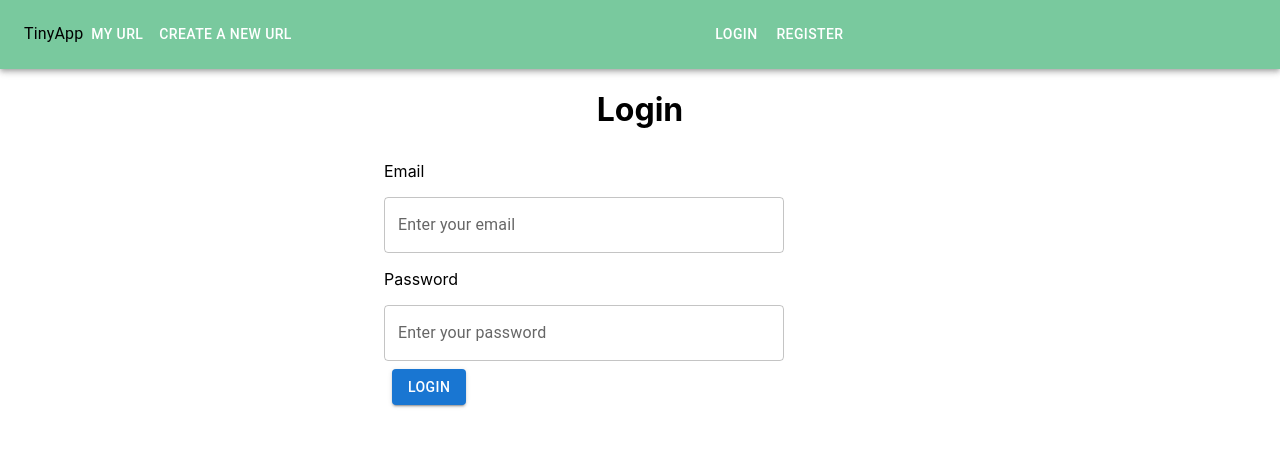
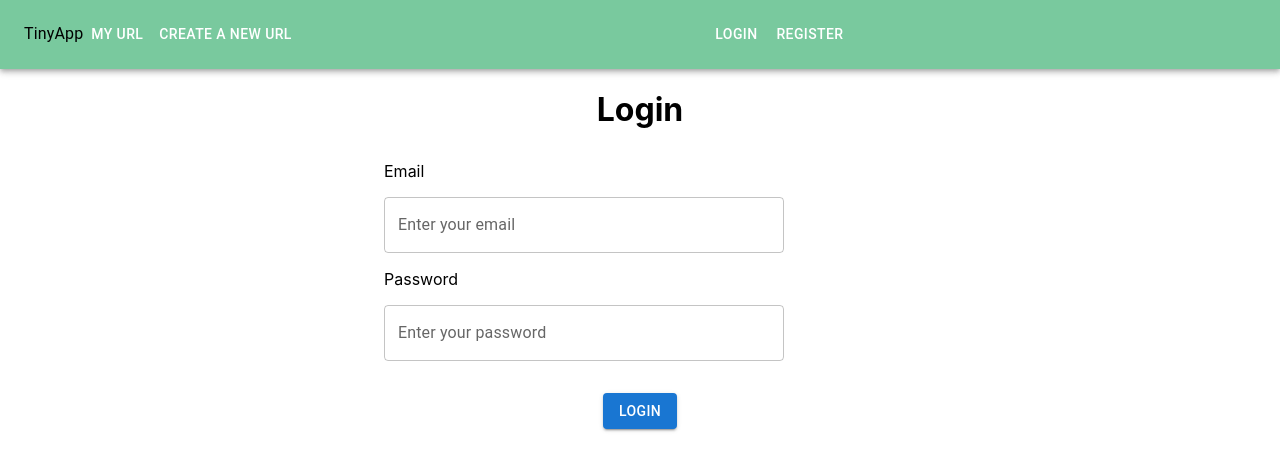
Before and after one commit to patriceandrea/tinyapp-2.0, a React (Create React App) app in the folder client/: page /login in a window 1280 px wide. Shown: the top 470 px of the page. Built offline with nearby package versions, Linux system fonts and the light colour scheme.

Commit message:
fix button placement for login and register

```diff
--- a/client/src/Components/AuthenTextField.tsx
+++ b/client/src/Components/AuthenTextField.tsx
@@ -1,7 +1,7 @@
 import * as React from 'react';
 import Box from '@mui/material/Box';
 import TextField from '@mui/material/TextField';
-import Button from '@mui/material/Button';
+
 import "../stylesheet/AuthenTextField.css"
 
 export default function AuthenTextField() {
@@ -35,7 +35,7 @@ export default function AuthenTextField() {
 
 
       </div>
-      <Button variant="contained" sx={{ m: 1 }}>Login</Button>
+
     </div>
 
   );
--- a/client/src/Components/Text.tsx
+++ b/client/src/Components/Text.tsx
@@ -6,7 +6,8 @@ import Button from '@mui/material/Button';
 
 export default function Text() {
   return (
-    <div className='text-field'>
+    <div >
+
       <Box
         sx={{
           width: 400,
--- a/client/src/pages/Login.tsx
+++ b/client/src/pages/Login.tsx
@@ -1,7 +1,8 @@
 import React from "react";
 import Header from "../Components/Header";
 import AuthenTextField from "../Components/AuthenTextField";
-
+import Button from '@mui/material/Button';
+import { Box } from "@mui/material";
 
 export interface ILoginProps { }
 
@@ -11,6 +12,9 @@ const Login: React.FunctionComponent<ILoginProps> = (props) => {
       <Header />
       <h1>Login</h1>
       <AuthenTextField />
+      <Box textAlign='center'>
+        <Button variant="contained">Login</Button>
+      </Box>
     </div>
   )
 };
--- a/client/src/pages/Register.tsx
+++ b/client/src/pages/Register.tsx
@@ -1,6 +1,8 @@
 import React from "react";
 import Header from "../Components/Header"
 import AuthenTextField from "../Components/AuthenTextField";
+import Button from '@mui/material/Button';
+import { Box } from "@mui/system";
 
 export interface IRegisterProps { }
 
@@ -10,6 +12,9 @@ const Register: React.FunctionComponent<IRegisterProps> = (props) => {
       <Header />
       <h1>Register</h1>
       <AuthenTextField />
+      <Box textAlign='center'>
+        <Button variant="contained">Register</Button>
+      </Box>
     </div>
   )
 };
```
